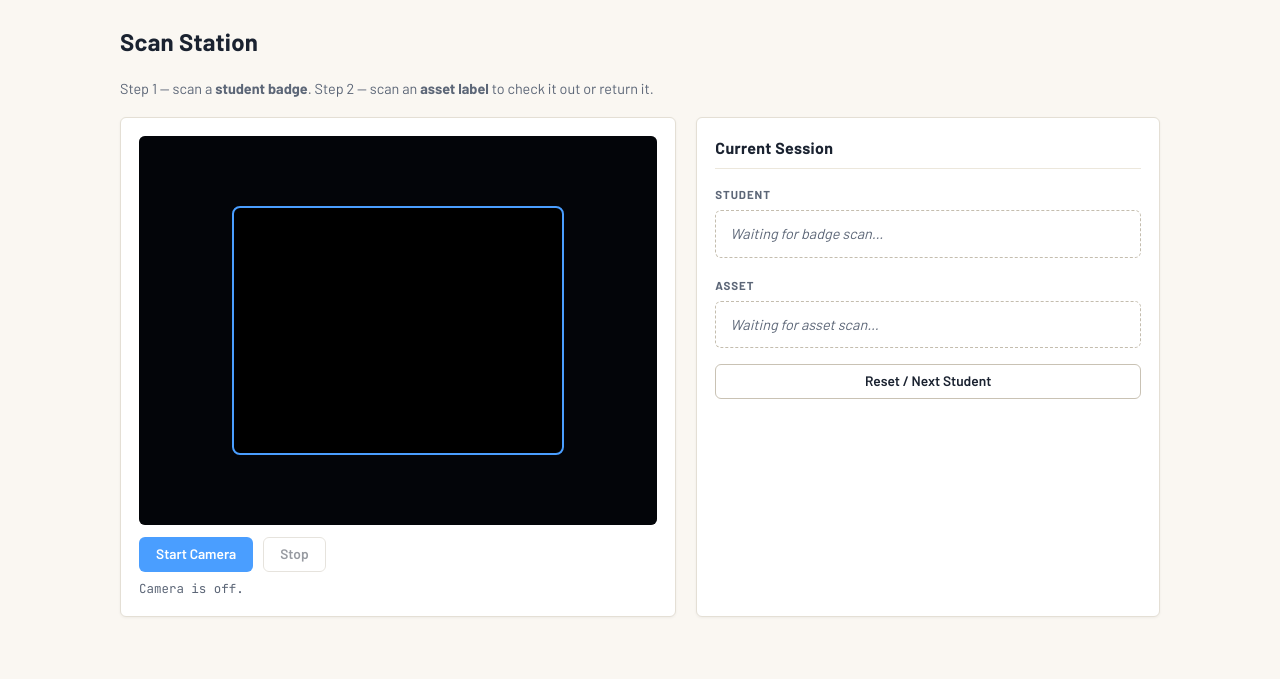
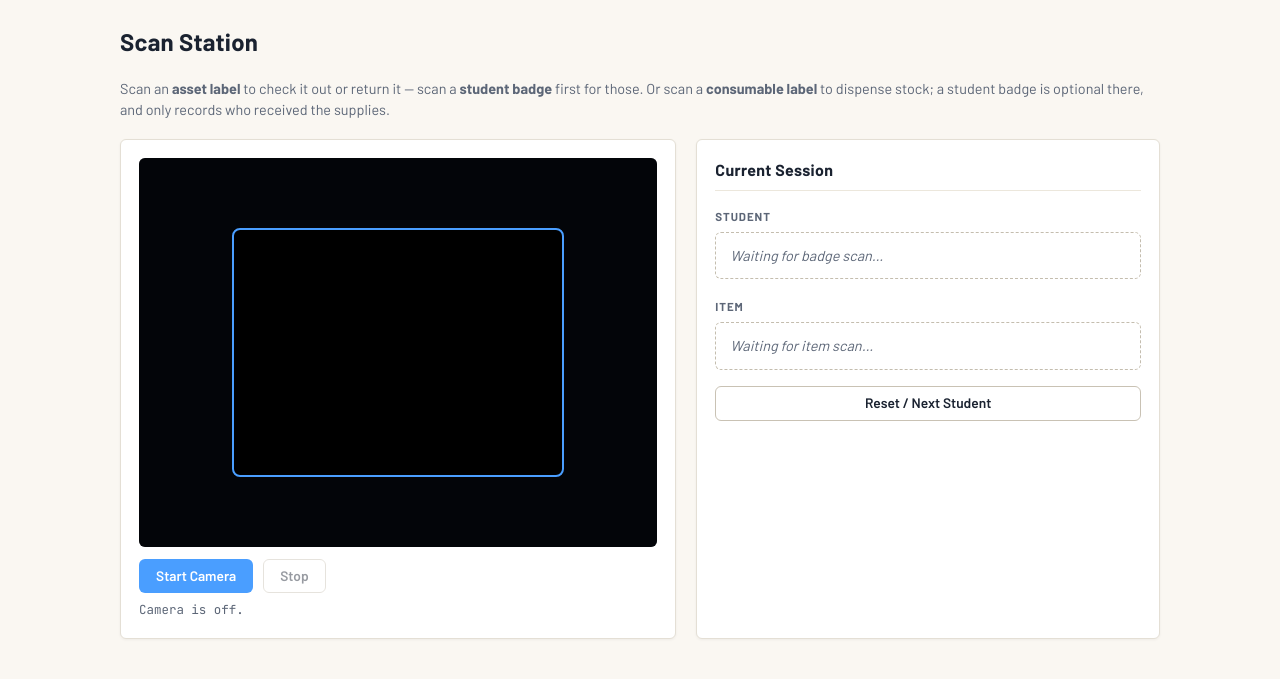
Before and after one commit to Chavi7/inventory-manager, a Flask app: page /scan in a window 1280 px wide. Shown: the part 108-787 px from the top of the page. Run offline with Flask 3, Linux system fonts and the light colour scheme; the visitor is signed in with stand-in values (Sample User, id 1); data comes from the database, SQL or seed files in the repository.

Commit message:
Phase 2B: scan-station consumable dispense and consumable QR labels
Co-Authored-By: Claude Opus 4.8 <noreply@anthropic.com>
Claude-Session: https://claude.ai/code/session_01S6Bq3tqsLibMhKB8VhC3kv

```diff
--- a/app/app.py
+++ b/app/app.py
@@ -466,7 +466,9 @@ def api_badge():
 @app.route("/api/item-lookup", methods=["POST"])
 @login_required
 def api_item_lookup():
-    """Resolve a scanned asset label (the QR encodes the bare item_code)."""
+    """Resolve a scanned item label (the QR encodes the bare item_code).
+    Works for both assets and consumables; the response carries a 'kind'
+    field so the scan station can branch on it."""
     code = (request.json or {}).get("payload", "").strip()
     conn = get_db()
     item = conn.execute(
@@ -478,10 +480,20 @@ def api_item_lookup():
     conn.close()
     if item is None:
         return jsonify(ok=False,
-                       message=f"No asset found with code '{code}'."), 200
-    return jsonify(ok=True, item_id=item["id"], item_code=item["item_code"],
-                   name=item["name"], status=item["status"],
-                   category_name=item["category_name"])
+                       message=f"No item found with code '{code}'."), 200
+    # Common fields for both kinds.
+    payload = dict(
+        ok=True, item_id=item["id"], item_code=item["item_code"],
+        name=item["name"], category_name=item["category_name"],
+        kind=item["kind"],
+    )
+    if item["kind"] == "consumable":
+        payload["quantity_on_hand"] = item["quantity_on_hand"] or 0
+        payload["low_stock_threshold"] = item["low_stock_threshold"]
+    else:
+        # Assets keep their existing status field unchanged.
+        payload["status"] = item["status"]
+    return jsonify(**payload)
 
 
 @app.route("/api/checkout", methods=["POST"])
@@ -571,6 +583,46 @@ def api_return():
     conn.commit()
     conn.close()
     return jsonify(ok=True, message=f"{co['item_code']} returned. Thanks!")
+
+
+@app.route("/api/consumable-dispense", methods=["POST"])
+@role_required("admin", "manager")
+def api_consumable_dispense():
+    """Dispense a consumable from the scan station. Thin wrapper over the
+    same adjust_stock() the detail-page Adjust Stock form uses, so the
+    required-note rule and the below-zero overdraw block are enforced in one
+    place. A student is optional; when present the dispense is attributed."""
+    body = request.json or {}
+    item_id = body.get("item_id")
+    note = body.get("note", "")
+    student_raw = body.get("student_id")
+
+    try:
+        amount = int(body.get("amount"))
+        if amount <= 0:
+            raise ValueError
+    except (TypeError, ValueError):
+        return jsonify(ok=False,
+                       message="Amount must be a positive whole number."), 200
+
+    try:
+        student_id = int(student_raw) if student_raw is not None else None
+    except (TypeError, ValueError):
+        student_id = None
+
+    conn = get_db()
+    try:
+        new_qty = adjust_stock(
+            conn, item_id, -amount, note,
+            adjusted_by_user_id=session["user_id"],
+            student_id=student_id,
+        )
+        return jsonify(ok=True, new_quantity=new_qty,
+                       message=f"Dispensed {amount}. {new_qty} on hand.")
+    except StockError as exc:
+        return jsonify(ok=False, message=str(exc)), 200
+    finally:
+        conn.close()
 
 
 # ---------------------------------------------------------------------------
@@ -1040,14 +1092,19 @@ def consumable_delete(item_id):
 @app.route("/labels")
 @role_required("admin", "manager")
 def labels_page():
-    """Pick which assets to print QR labels for."""
+    """Pick which items to print QR labels for. Covers both assets and
+    consumables; the 'kind' filter narrows the list."""
     q = request.args.get("q", "").strip()
     cat_filter = request.args.get("category", "").strip()
+    kind = request.args.get("kind", "all").strip()
     conn = get_db()
-    sql = """SELECT i.id, i.item_code, i.name, c.name AS category_name
+    sql = """SELECT i.id, i.item_code, i.name, i.kind, c.name AS category_name
              FROM items i JOIN categories c ON c.id = i.category_id
-             WHERE i.kind = 'asset'"""
+             WHERE 1 = 1"""
     params = []
+    if kind in ("asset", "consumable"):
+        sql += " AND i.kind = ?"
+        params.append(kind)
     if q:
         sql += " AND (i.name LIKE ? OR i.item_code LIKE ?)"
         params += [f"%{q}%", f"%{q}%"]
@@ -1061,30 +1118,33 @@ def labels_page():
     ).fetchall()
     conn.close()
     return render_template("labels.html", items=items, categories=categories,
-                           q=q, cat_filter=cat_filter)
+                           q=q, cat_filter=cat_filter, kind=kind)
 
 
 @app.route("/labels/pdf", methods=["POST"])
 @role_required("admin", "manager")
 def labels_pdf():
-    """Generate a printable PDF of QR labels for the selected assets."""
+    """Generate a printable PDF of QR labels for the selected items
+    (assets and/or consumables)."""
     ids = request.form.getlist("item_ids")
     if not ids:
-        flash("Select at least one asset to print labels for.", "error")
+        flash("Select at least one item to print labels for.", "error")
         return redirect(url_for("labels_page"))
 
     conn = get_db()
     placeholders = ",".join("?" for _ in ids)
+    # Selection is already explicit by id (assets and/or consumables); the
+    # PDF builder is kind-agnostic, so no kind restriction here.
     rows = conn.execute(
         f"""SELECT item_code, name FROM items
-            WHERE id IN ({placeholders}) AND kind='asset'
+            WHERE id IN ({placeholders})
             ORDER BY item_code""",
         ids,
     ).fetchall()
     conn.close()
 
     if not rows:
-        flash("No matching assets found.", "error")
+        flash("No matching items found.", "error")
         return redirect(url_for("labels_page"))
 
     pdf_bytes = build_label_pdf([(r["item_code"], r["name"]) for r in rows])
--- a/app/static/js/scan.js
+++ b/app/static/js/scan.js
@@ -1,6 +1,7 @@
 /* Dragon Technologies Inventory Manager - Scan Station
  * Uses jsQR (self-hosted) to decode QR codes from the webcam.
- * Flow: scan student badge -> scan asset label -> check out / return.
+ * Flow: scan a student badge and/or an item label. Assets check out / return
+ * (student required); consumables dispense (student optional).
  */
 (function () {
   "use strict";
@@ -18,6 +19,13 @@
   var actionArea = document.getElementById("action-area");
   var resultBox  = document.getElementById("scan-result");
   var dueDays    = document.getElementById("due-days");
+
+  // Dispense panel (rendered for admin/manager only - may be absent).
+  var dispenseArea   = document.getElementById("dispense-area");
+  var dispenseAmount = document.getElementById("dispense-amount");
+  var dispenseNote   = document.getElementById("dispense-note");
+  var dispenseHint   = document.getElementById("dispense-student-hint");
+  var btnDispense    = document.getElementById("btn-dispense");
 
   // --- Session state -------------------------------------------------------
   var stream   = null;
@@ -51,8 +59,9 @@
   }
 
   function refreshActionArea() {
-    // Show action buttons only when both a student and an item are loaded.
-    if (session.student && session.item) {
+    // Check-out / return applies to assets only, and needs a student loaded.
+    var isAsset = session.item && session.item.kind !== "consumable";
+    if (session.student && isAsset) {
       actionArea.hidden = false;
       var out = session.item.status === "Checked Out";
       // If item is out, returning makes sense; if available, checkout does.
@@ -72,7 +81,10 @@
     lastCode = text;
     lastCodeAt = nowT;
 
-    if (!session.student) {
+    // Detect by payload shape: a JSON object (starts with '{') is a CLOCKIN
+    // badge; anything else is treated as an item code. This lets a consumable
+    // be dispensed with no student scanned first.
+    if (text.charAt(0) === "{") {
       resolveBadge(text);
     } else {
       resolveItem(text);
@@ -90,7 +102,7 @@
         studentBox.innerHTML =
           "<strong>" + escapeHtml(res.name) + "</strong>" +
           "<span class='mono dim'>" + escapeHtml(res.employee_id) + "</span>";
-        hint.textContent = "Student loaded. Now scan an asset label.";
+        hint.textContent = "Student loaded. Now scan an item.";
         clearResult();
       } else {
         // bad_payload / no_employee_id / not_in_roster / inactive
@@ -98,6 +110,7 @@
         hint.textContent = "Badge not accepted. Try another scan.";
       }
       refreshActionArea();
+      refreshDispenseHint();
     }).catch(function () {
       busy = false;
       showResult("Network error talking to the server.", "error");
@@ -106,27 +119,70 @@
 
   function resolveItem(text) {
     busy = true;
-    hint.textContent = "Reading asset label\u2026";
+    hint.textContent = "Reading item label\u2026";
     postJSON("/api/item-lookup", { payload: text }).then(function (res) {
       busy = false;
       if (res.ok) {
         session.item = res;
-        itemBox.className = "scan-slot scan-slot-ok";
-        itemBox.innerHTML =
-          "<strong>" + escapeHtml(res.name) + "</strong>" +
-          "<span class='mono dim'>" + escapeHtml(res.item_code) + "</span>" +
-          "<span class='scan-slot-status'>" + escapeHtml(res.status) + "</span>";
-        hint.textContent = "Asset loaded. Choose an action.";
+        if (res.kind === "consumable") {
+          loadConsumable(res);
+        } else {
+          loadAsset(res);
+        }
         clearResult();
       } else {
         showResult(res.message, "error");
-        hint.textContent = "Asset not found. Try another scan.";
+        hint.textContent = "Item not found. Try another scan.";
       }
-      refreshActionArea();
     }).catch(function () {
       busy = false;
       showResult("Network error talking to the server.", "error");
     });
+  }
+
+  function loadAsset(res) {
+    // Assets use the existing check-out / return panel (needs a student).
+    if (dispenseArea) { dispenseArea.hidden = true; }
+    itemBox.className = "scan-slot scan-slot-ok";
+    itemBox.innerHTML =
+      "<strong>" + escapeHtml(res.name) + "</strong>" +
+      "<span class='mono dim'>" + escapeHtml(res.item_code) + "</span>" +
+      "<span class='scan-slot-status'>" + escapeHtml(res.status) + "</span>";
+    hint.textContent = "Asset loaded. Choose an action.";
+    refreshActionArea();
+  }
+
+  function loadConsumable(res) {
+    // Consumables use the dispense panel; no student is required.
+    actionArea.hidden = true;
+    itemBox.className = "scan-slot scan-slot-ok";
+    setConsumableSlot(res, res.quantity_on_hand);
+    if (dispenseArea) {
+      dispenseArea.hidden = false;
+      hint.textContent = "Consumable loaded. Enter an amount and dispense.";
+    } else {
+      // A student/viewer without dispense rights can still see the count.
+      hint.textContent = "Consumable loaded. Ask a manager to dispense.";
+    }
+    refreshDispenseHint();
+  }
+
+  function setConsumableSlot(item, qty) {
+    itemBox.innerHTML =
+      "<strong>" + escapeHtml(item.name) + "</strong>" +
+      "<span class='mono dim'>" + escapeHtml(item.item_code) + "</span>" +
+      "<span class='scan-slot-status'>" + qty + " on hand</span>";
+  }
+
+  function refreshDispenseHint() {
+    if (!dispenseHint) { return; }
+    if (session.student) {
+      dispenseHint.textContent =
+        "Will attribute this dispense to " + session.student.name + ".";
+    } else {
+      dispenseHint.textContent =
+        "No student scanned \u2014 dispense will not be attributed.";
+    }
   }
 
   // --- Actions -------------------------------------------------------------
@@ -163,10 +219,48 @@
       });
   });
 
+  if (btnDispense) {
+    btnDispense.addEventListener("click", function () {
+      if (!session.item || session.item.kind !== "consumable" || busy) return;
+      var amount = parseInt(dispenseAmount.value, 10);
+      if (!(amount >= 1)) {
+        showResult("Amount must be a positive whole number.", "error");
+        return;
+      }
+      var note = (dispenseNote.value || "").trim();
+      if (!note) {
+        showResult("Please include a note explaining the dispense.", "error");
+        return;
+      }
+      busy = true;
+      postJSON("/api/consumable-dispense", {
+        item_id: session.item.item_id,
+        amount: amount,
+        note: note,
+        student_id: session.student ? session.student.student_id : null,
+      }).then(function (res) {
+        busy = false;
+        showResult(res.message, res.ok ? "success" : "error");
+        if (res.ok) {
+          // Keep the consumable loaded; update the on-hand count inline so a
+          // run of dispenses to one student stays fast.
+          session.item.quantity_on_hand = res.new_quantity;
+          setConsumableSlot(session.item, res.new_quantity);
+          dispenseAmount.value = "1";
+          dispenseNote.value = "";
+        }
+      }).catch(function () {
+        busy = false;
+        showResult("Network error during dispense.", "error");
+      });
+    });
+  }
+
   // --- Reset ---------------------------------------------------------------
   function resetItemSlot() {
     itemBox.className = "scan-slot scan-slot-empty";
-    itemBox.textContent = "Waiting for asset scan\u2026";
+    itemBox.textContent = "Waiting for item scan\u2026";
+    if (dispenseArea) { dispenseArea.hidden = true; }
   }
 
   btnReset.addEventListener("click", function () {
@@ -177,7 +271,8 @@
     actionArea.hidden = true;
     clearResult();
     lastCode = "";
-    hint.textContent = scanning ? "Scan a student badge." : "Camera is off.";
+    refreshDispenseHint();
+    hint.textContent = scanning ? "Scan a badge or an item." : "Camera is off.";
   });
 
   // --- Camera + decode loop ------------------------------------------------
@@ -209,7 +304,7 @@
       scanning = true;
       btnStart.disabled = true;
       btnStop.disabled = false;
-      hint.textContent = "Scan a student badge.";
+      hint.textContent = "Scan a badge or an item.";
       requestAnimationFrame(tick);
     }).catch(function (err) {
       hint.textContent = "Could not open camera: " + err.message;
--- a/app/templates/scan.html
+++ b/app/templates/scan.html
@@ -3,8 +3,10 @@
 {% block content %}
 <h1 class="page-title">Scan Station</h1>
 <p class="scan-intro">
-  Step 1 &mdash; scan a <strong>student badge</strong>.
-  Step 2 &mdash; scan an <strong>asset label</strong> to check it out or return it.
+  Scan an <strong>asset label</strong> to check it out or return it &mdash; scan
+  a <strong>student badge</strong> first for those. Or scan a
+  <strong>consumable label</strong> to dispense stock; a student badge is
+  optional there, and only records who received the supplies.
 </p>
 
 <div class="scan-layout">
@@ -33,9 +35,9 @@
     </div>
 
     <div class="scan-step">
-      <span class="scan-step-label">Asset</span>
+      <span class="scan-step-label">Item</span>
       <div id="item-box" class="scan-slot scan-slot-empty">
-        Waiting for asset scan&hellip;
+        Waiting for item scan&hellip;
       </div>
     </div>
 
@@ -55,6 +57,22 @@
       </button>
     </div>
 
+    {% if current_role in ('admin', 'manager') %}
+    <div id="dispense-area" class="scan-action-area" hidden>
+      <label for="dispense-amount">Amount to dispense</label>
+      <input type="number" id="dispense-amount" min="1" value="1">
+      <label for="dispense-note">Note</label>
+      <input type="text" id="dispense-note" maxlength="200" required
+             placeholder="e.g. 'Class soldering project'">
+      <span id="dispense-student-hint" class="field-hint">
+        No student scanned &mdash; dispense will not be attributed.
+      </span>
+      <button id="btn-dispense" class="btn btn-primary btn-block">
+        Dispense
+      </button>
+    </div>
+    {% endif %}
+
     <div id="scan-result" class="scan-result" hidden></div>
 
     <button id="btn-reset" class="btn btn-ghost btn-block scan-reset">
```
Also changed, not shown: app/templates/labels.html (+20 -8 lines).
